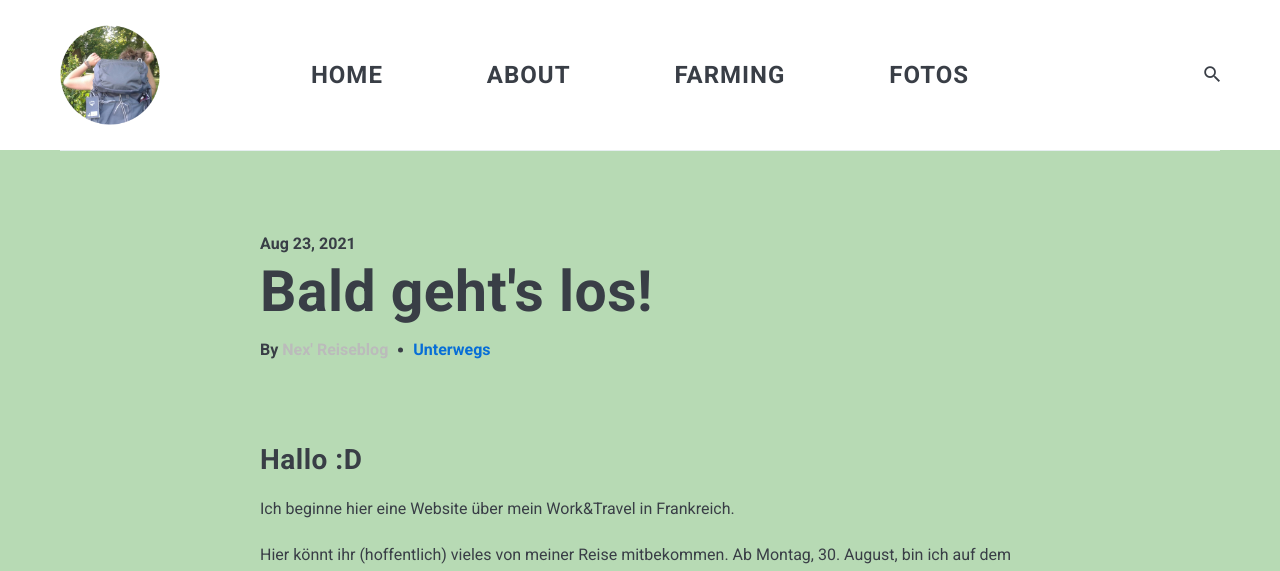
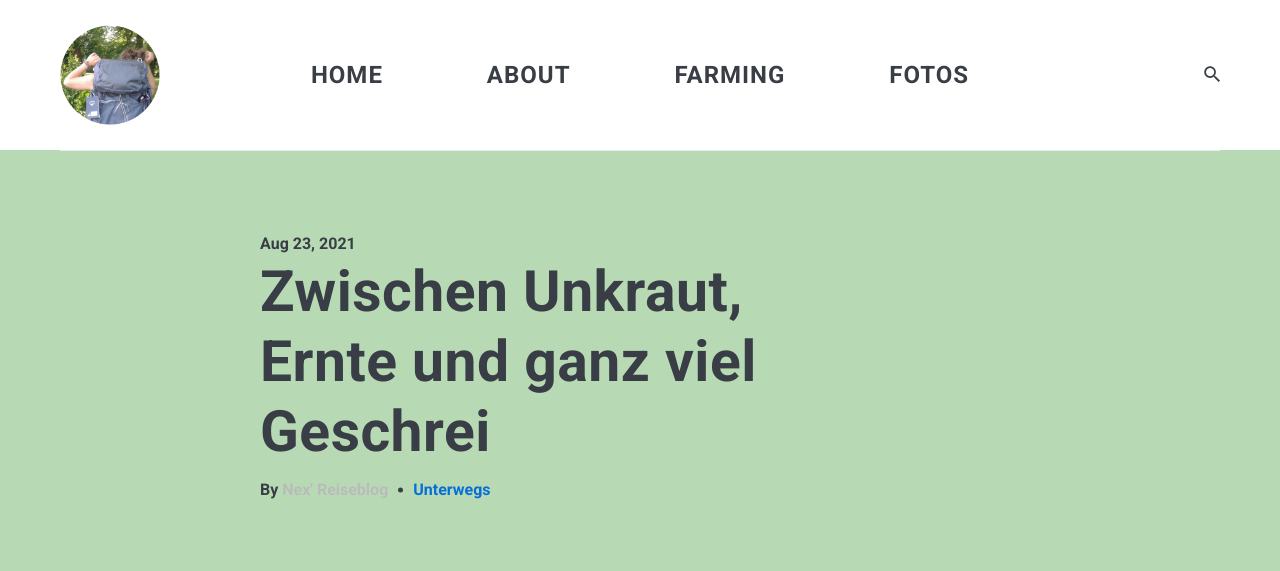
Before and after one commit to anneke-streit/anneke-streit.github.io, a Jekyll site: the page built from _posts/2021-09-09-Weidenhof.md, in a window 1280 px wide and 1400 px high. Shown: the top 571 px of the window. Built offline with Jekyll 4.4.1, drawn with Linux system fonts in a browser that asks for light colours; nearby versions of some CDN libraries; some of the changed text lies outside the part shown.

Commit message:
Weidenhof erster Post, ohne Text

```diff
--- a/_posts/2021-09-09-Weidenhof.md
+++ b/_posts/2021-09-09-Weidenhof.md
@@ -1,15 +1,8 @@
 ---
 layout: post
-title: "Bald geht's los!"
+title: "Zwischen Unkraut, Ernte und ganz viel Geschrei"
 date: 2021-08-23 11:30:00 +0200
-image:
+image: Weidenhof.jpg
 tag: Unterwegs
 ---
-## Hallo :D
-
-Ich beginne hier eine Website über mein Work&Travel in Frankreich.
-
-Hier könnt ihr (hoffentlich) vieles von meiner Reise mitbekommen. Ab Montag, 30. August, bin ich auf dem ersten Hof, dem **Weidenhof** in der Nähe von Stade. Mal sehen, wann dann mein erster Eintrag kommt.
-Viel Spaß!
-
-*Am besten, du speicherst dir den Link zu dieser Website, damit
+## Zwischen Unkraut, Ernte und ganz viel Geschrei
```
